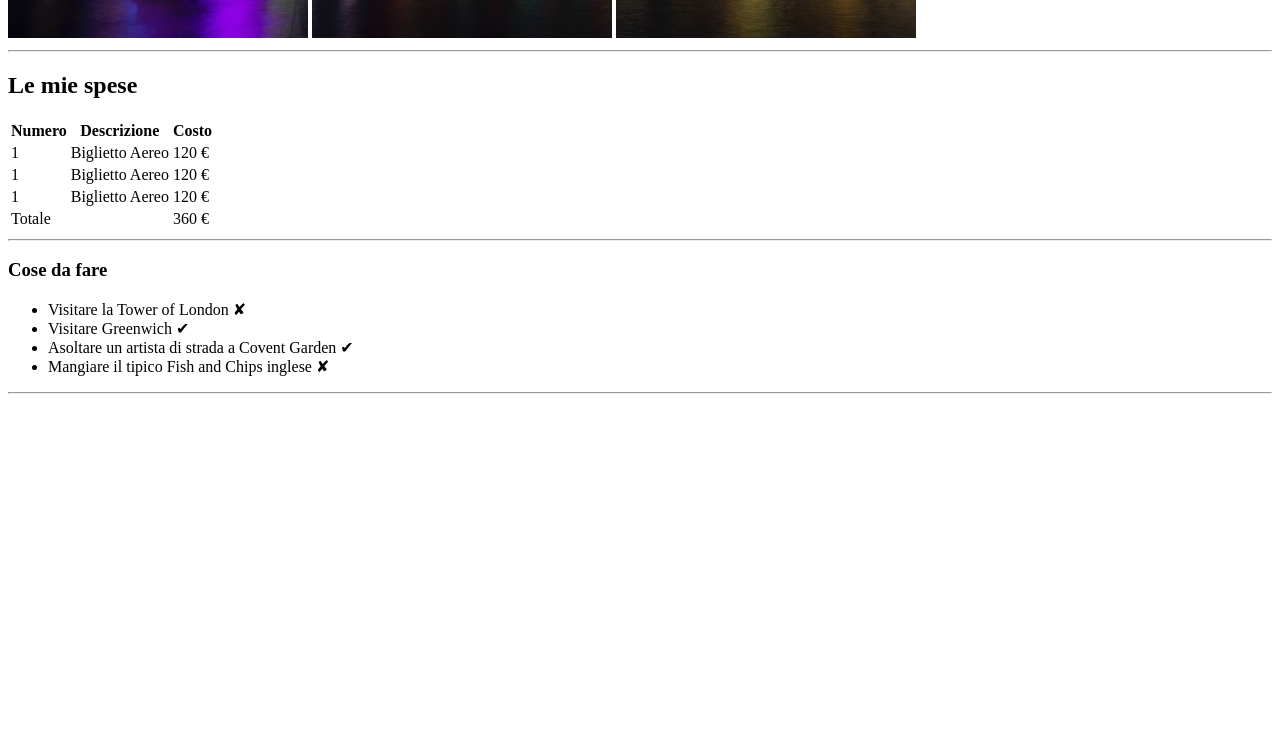
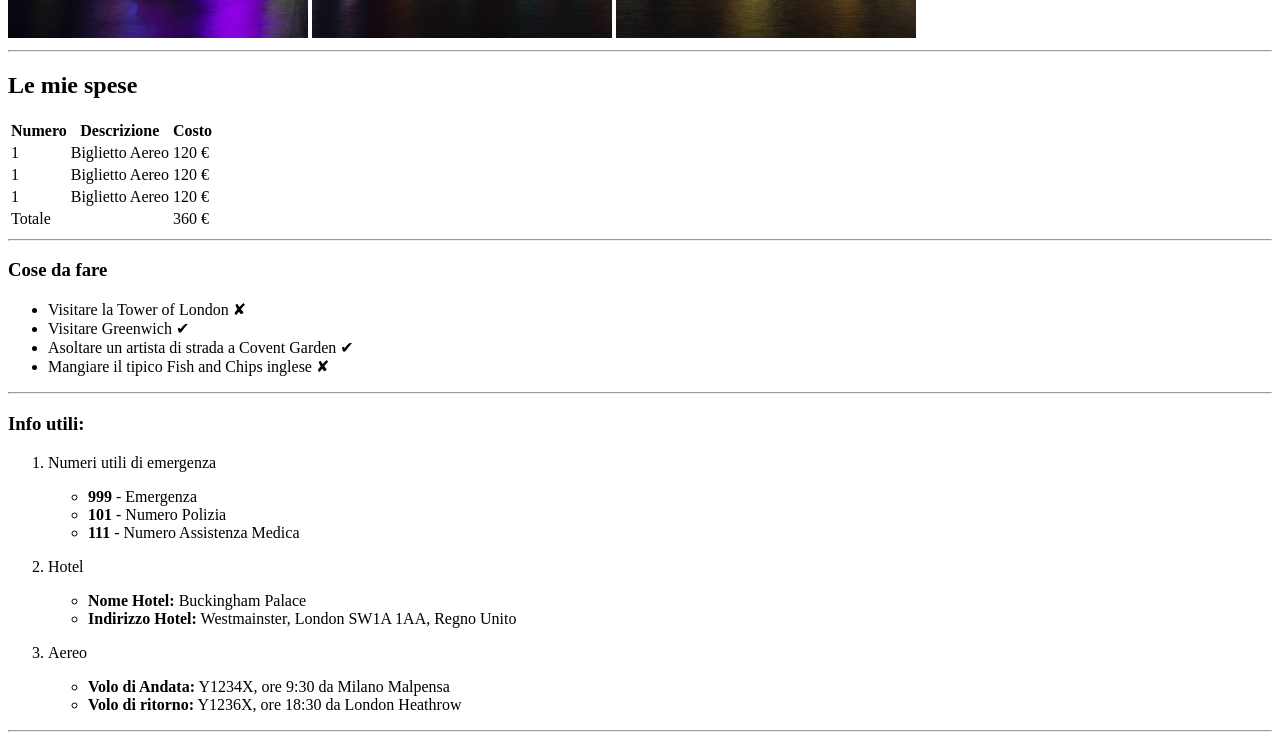
Before and after one commit to catalin-ciocan/html-london-trip, a plain HTML site: page index.html in a window 1280 px wide. Shown: the part 642-1382 px from the top of the page. Before the commit the page ends 1044 px from the top, so only its background shows below. Drawn offline with Linux system fonts and the light colour scheme.

Commit message:
[Update] Third Section

```diff
--- a/index.html
+++ b/index.html
@@ -99,6 +99,44 @@
     </section>
     <!-- /Seconda Sezione -->
 
+    <!-- Terza Sezione -->
+    <section>
+
+      <h3>Info utili:</h3>
+
+      <ol>
+
+        <li>
+          <p>Numeri utili di emergenza</p>
+          <ul>
+            <li><strong>999</strong> - Emergenza</li>
+            <li><strong>101</strong> - Numero Polizia</li>
+            <li><strong>111</strong> - Numero Assistenza Medica</li>
+          </ul>
+        </li>
+
+        <li>
+          <p>Hotel</p>
+          <ul>
+            <li><strong>Nome Hotel:</strong> Buckingham Palace</li>
+            <li><strong>Indirizzo Hotel:</strong> Westmainster, London SW1A 1AA, Regno Unito</li>
+          </ul>
+        </li>
+
+        <li>
+          <p>Aereo</p>
+          <ul>
+            <li><strong>Volo di Andata:</strong> Y1234X, ore 9:30 da Milano Malpensa</li>
+            <li><strong>Volo di ritorno:</strong> Y1236X, ore 18:30 da London Heathrow</li>
+          </ul>
+        </li>
+      </ol>
+
+      <hr>
+
+
+    </section>
+    <!-- /Terza Sezione -->
 
   </Main>
   <!-- /Main -->
```
